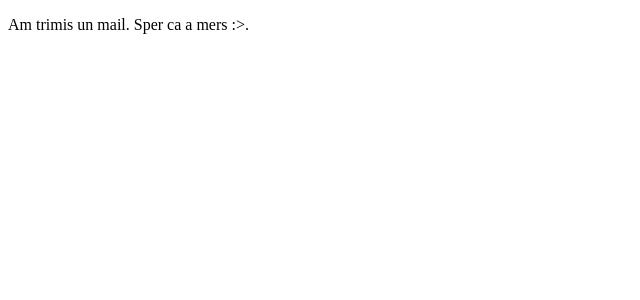
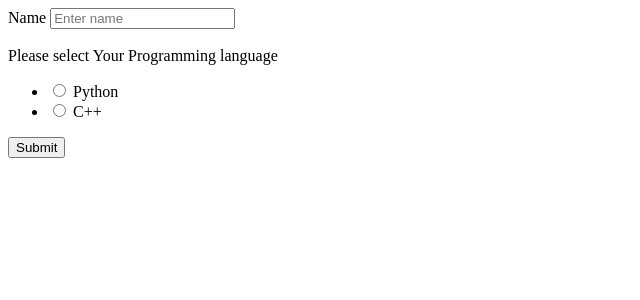
Before and after one commit to Fecheta/Tema3_CC, a Flask app: template templates/gmail.html in a window 1280 px wide. Shown: the top 300 px of the page, without its empty margins (0-640 px from the left). Run offline with Flask 2, Linux system fonts and the light colour scheme; the template is opened without the code that fills it: values that come from a table or form of the project are taken from there, others are empty; some libraries are stand-ins or nearby versions.

Commit message:
reCAPTCHA + gmail

```diff
--- a/Gmail_Resources/gmail.py
+++ b/Gmail_Resources/gmail.py
@@ -5,14 +5,14 @@ from email.mime.text import MIMEText
 from Gmail_Resources.Google import Create_Service
 
 
-def sendmail():
+def sendmail(message):
     CLIENT_SECRET_FILE = 'Gmail_Resources/client_secret.json'
     API_NAME = 'gmail'
     API_VERSION = 'v1'
     SCOPES = ['https://mail.google.com/']
     service = Create_Service(CLIENT_SECRET_FILE, API_NAME, API_VERSION, SCOPES)
 
-    emailMsg = "test"
+    emailMsg = message
     mimeMessage = MIMEMultipart()
     mimeMessage['to'] = "martiscafilip8@gmail.com"
     mimeMessage['subject'] = 'Test'
--- a/app.py
+++ b/app.py
@@ -1,4 +1,4 @@
-from flask import Flask, Response, jsonify, render_template
+from flask import Flask, Response, jsonify, render_template, request
 import mysql.connector
 
 from Gmail_Resources.gmail import sendmail
@@ -33,32 +33,38 @@ def translate(value):
     fromLanguage = result['detectedSourceLanguage']
     toLanguage = 'ro'
 
-
     mycursor = mydb.cursor()
 
-    mycursor.execute(f"INSERT INTO translate (original, translated, from_lang, to_lang) VALUES (\"{original}\", \"{translated}\", \"{fromLanguage}\", \"{toLanguage}\")")
+    mycursor.execute(
+        f"INSERT INTO translate (original, translated, from_lang, to_lang) VALUES (\"{original}\", \"{translated}\", \"{fromLanguage}\", \"{toLanguage}\")")
 
     mydb.commit()
     mydb.close()
     return render_template('translate.html', result=result)
 
+
 @app.route('/translate2/<value>')
 def translate2(value):
-
     return render_template('translate.html', result=translate_text('ro', value)['translatedText'])
 
 
-@app.route('/gmail/<value>')
-def gmail(value):
-    print(value)
+@app.route('/gmail', methods=("GET", "POST"))
+def sendgmail():
     form = Widgets()
-    sendmail()
-    return render_template('gmail.html', form=form)
+
+    if request.method == "GET":
+        return render_template('gmail.html', form=form)
+    if request.method == "POST":
+        if (request.form["g-recaptcha-response"] != ''):
+            name = request.form["name"]
+            sendmail("Hello " + name)
+            return render_template("gmail_sent.html")
+        else:
+            return render_template("invalid.html")
 
 
 @app.route('/calendar')
 def calendar():
-
     str = cal_requests()
     return render_template('calendar.html', value=list(str))
 
--- a/templates/gmail.html
+++ b/templates/gmail.html
@@ -7,9 +7,21 @@
     <title>Tema3</title>
 </head>
 <body>
-{{form.recaptcha()}}
-<div>
-    <p>Am trimis un mail. Sper ca a mers :>.</p>
-</div>
+<form class="p-3 mx-auto form-group" action="/gmail" method="POST">
+    <div class="form-group">
+        {{form.name.label(class="form-control-label", for="username")}}
+        {{ form.name(placeholder="Enter name" ,class="form-control", id="username") }}
+    </div>
+    <br>
+    <!--Radio Feild -->
+    <div class="form-group">
+        <div class="radio">
+            {{form.radio.label(class="form-control-label")}}
+            {{ form.radio(class="p-2 form-control ") }}
+        </div>
+    </div>
+    {{form.recaptcha()}}
+    {{form.submit()}}
+</form>
 </body>
 </html>
```
Also changed, not shown: templates/gmail_sent.html (added, +10 -0 lines), templates/invalid.html (added, +10 -0 lines), 1 other file.
